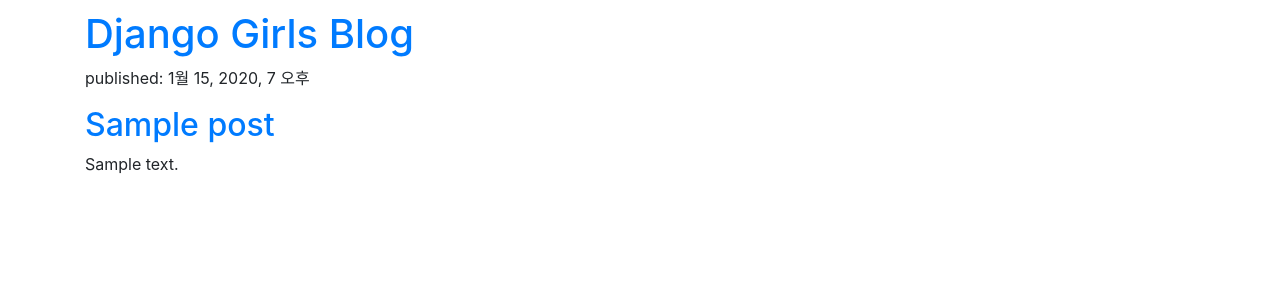
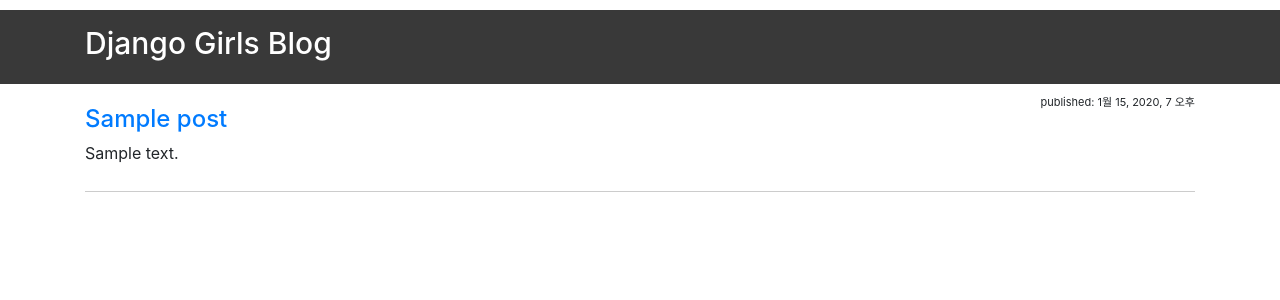
Before and after one commit to djshin2000/djangogirls_tutorial, a Django app: page / in a window 1280 px wide. Shown: the top 300 px of the page. Run offline with Django 3.2, Linux system fonts and the light colour scheme; tables that the repository leaves empty hold one stand-in row (values such as "Sample post"); some libraries are stand-ins or nearby versions.

Commit message:
static template tag사용, blog.css구현

```diff
--- a/django/static/css/blog.css
+++ b/django/static/css/blog.css
@@ -1,3 +1,45 @@
 body {
     padding-top: 10px;
 }
+h1 {
+    font-size: 30px;
+}
+h2 {
+    font-size: 24px;
+}
+.header {
+    background-color: #393939;
+    padding-top: 15px;
+    padding-bottom: 15px;
+    margin-bottom: 10px;
+}
+
+.header a {
+    color: white;
+    text-decoration: none;
+}
+
+.post {
+    padding-bottom: 10px;
+    border-bottom: 1px solid #ccc;
+    margin-bottom: 10px;
+}
+
+.post:last-child {
+    border: none;
+}
+
+.post > .post-date {
+    text-align: right;
+    font-size: 11px;
+    margin-bottom: -6px;
+}
+
+.post > .post-title {
+
+}
+
+.post > .post-content {
+    max-height: 190px;
+    overflow: hidden;
+}
--- a/django/templates/blog/post_list.html
+++ b/django/templates/blog/post_list.html
@@ -1,22 +1,25 @@
+{% load static %}
 <!DOCTYPE html>
 <html lang="ko">
 <head>
   <meta charset="UTF-8">
   <title>DjangoGrils Tutorial</title>
-  <link rel="stylesheet" href="/static/bootstrap/css/bootstrap.css">
-  <link rel="stylesheet" href="/static/css/blog.css">
+  <link rel="stylesheet" href="{% static '/bootstrap/css/bootstrap.css' %}">
+  <link rel="stylesheet" href="{% static '/css/blog.css' %}">
 </head>
 <body>
+<div class="header">
   <div class="container">
-    <div>
     <h1><a href="">Django Girls Blog</a></h1>
   </div>
+</div>
 
+<div class="container">
   {% for post in posts %}
-    <div>
-      <p>published: {{ post.published_date}}</p>
-      <h2><a href="">{{ post.title }}</a></h2>
-      <p>{{ post.content|linebreaksbr|truncatewords:30 }}</p>
+  <div class="post">
+    <p class="post-date">published: {{ post.published_date}}</p>
+    <h2 class="post-title"><a href="">{{ post.title }}</a></h2>
+    <p class="post-content">{{ post.content|linebreaksbr|truncatewords:30 }}</p>
   </div>
   <br>
   {% endfor %}
```
Lines whose indentation alone changed are shown as unchanged.
